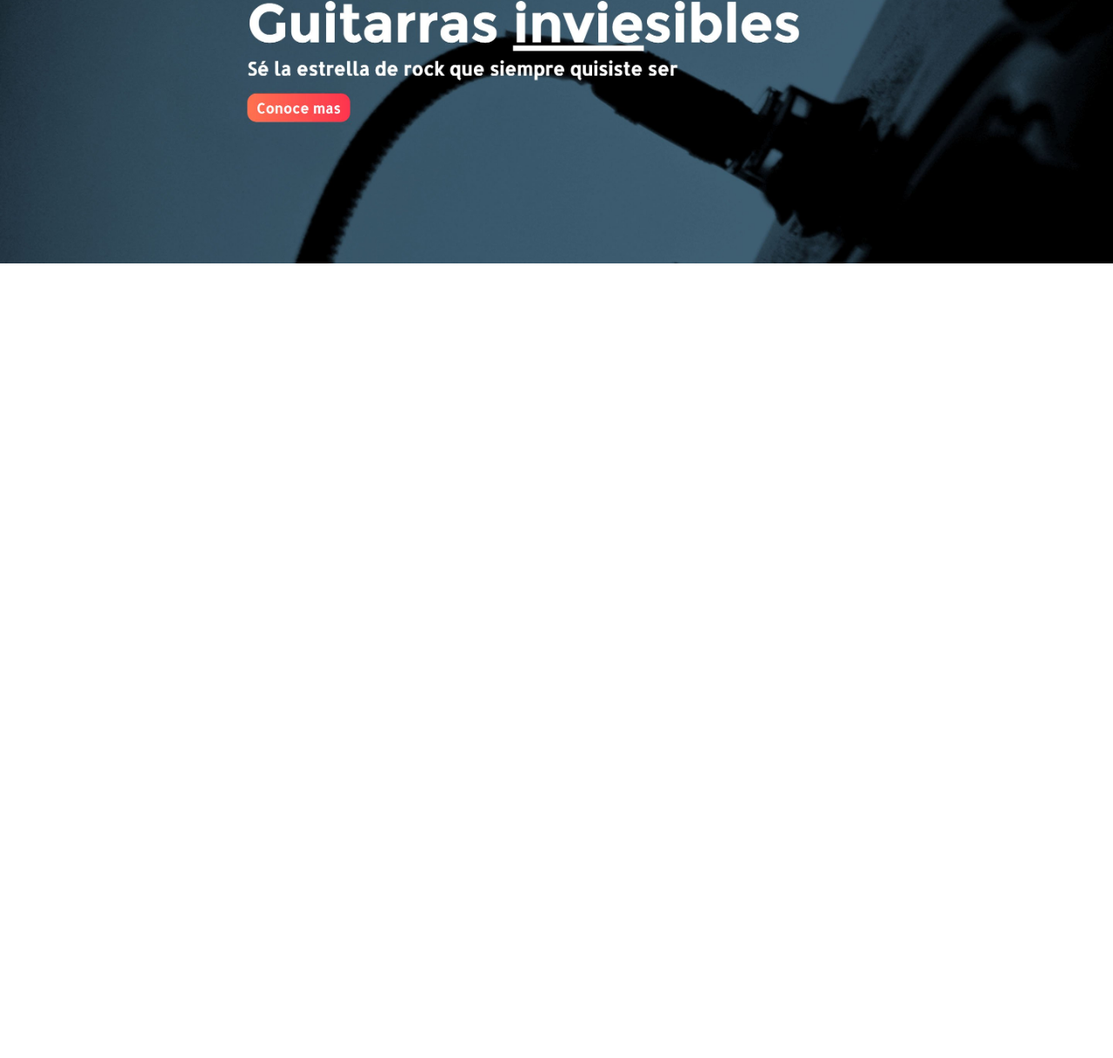
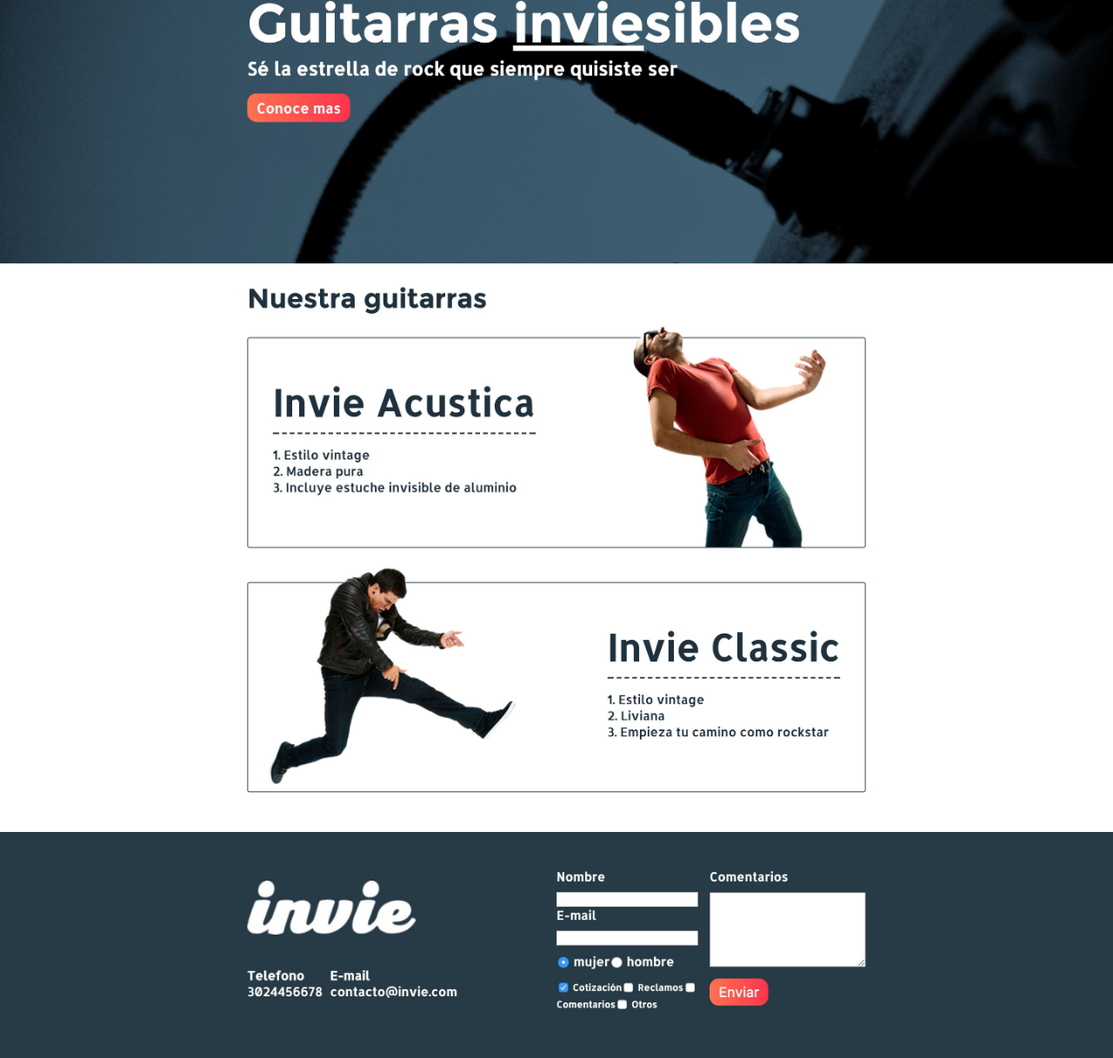
Before and after one commit to jacruzc/invie-github, a plain HTML site: page index.html in a window 1280 px wide. Shown: the part 172-1389 px from the top of the page at 87% size. Before the commit the page ends 800 px from the top, so only its background shows below. Drawn offline with Linux system fonts and the light colour scheme.

Commit message:
hola mundo

```diff
--- a/index.html
+++ b/index.html
@@ -14,5 +14,8 @@
     <body>
         <img src="header_0fdd3fdf-3dcc-4466-8a28-4cbcc02a2c6e.jpg" alt="Nada">
         <img src="hero_51f6ca4a-043f-4384-bf2d-0276833261fc.webp" alt="tampoco">
+        <img src="acustica_395abf3a-d46e-4f19-a9cc-ddee140e6597.webp" alt="see">
+        <img src="clasica_0663a6aa-2c83-4435-8530-357480d5a950.webp" alt="">
+        <img src="footer_0bca93db-411f-4541-825a-4c3b5de36bf1.webp" alt="">
     </body>
 </html>
```
Also changed, not shown: clasica_0663a6aa-2c83-4435-8530-357480d5a950.webp (added).
